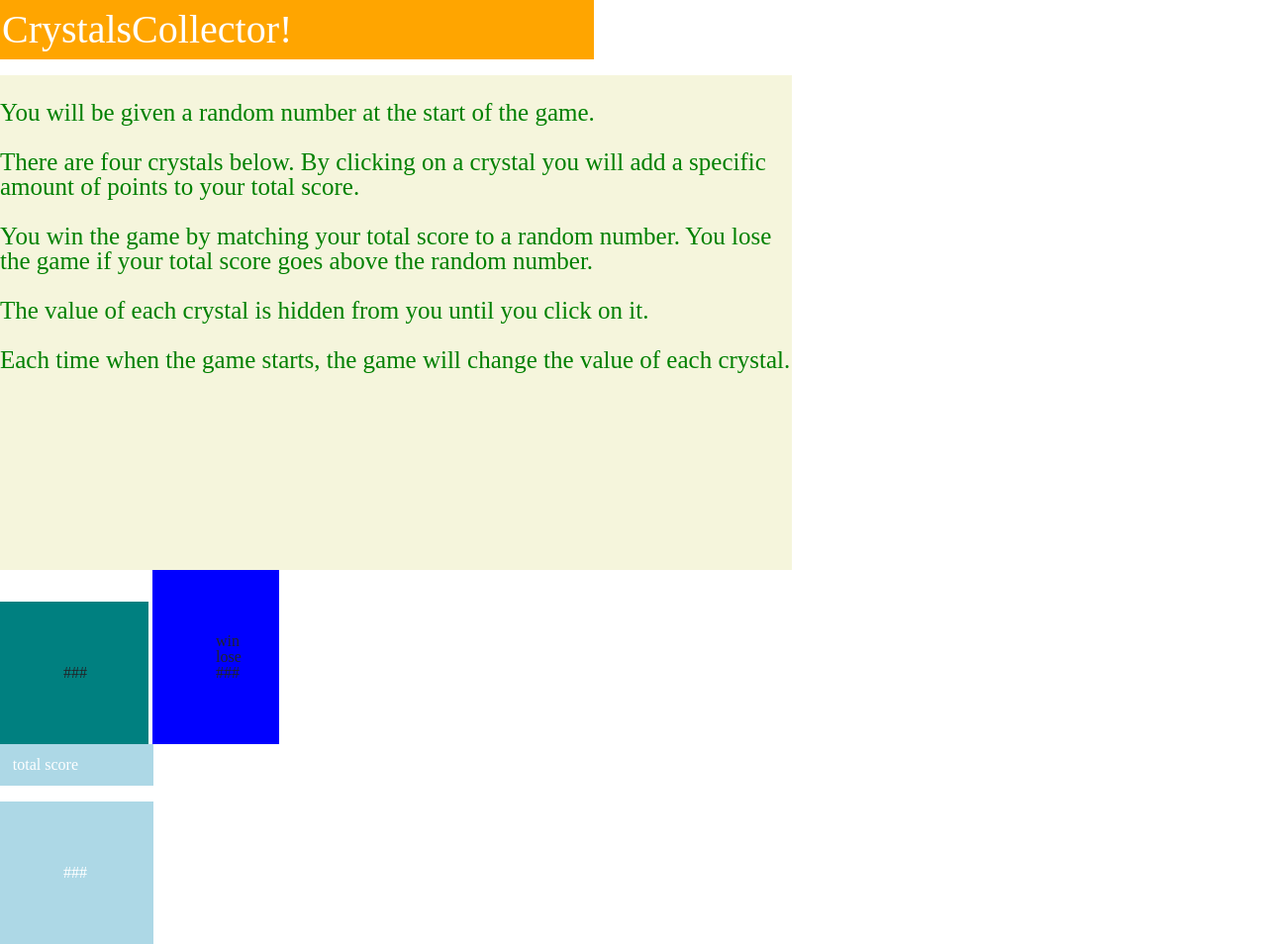
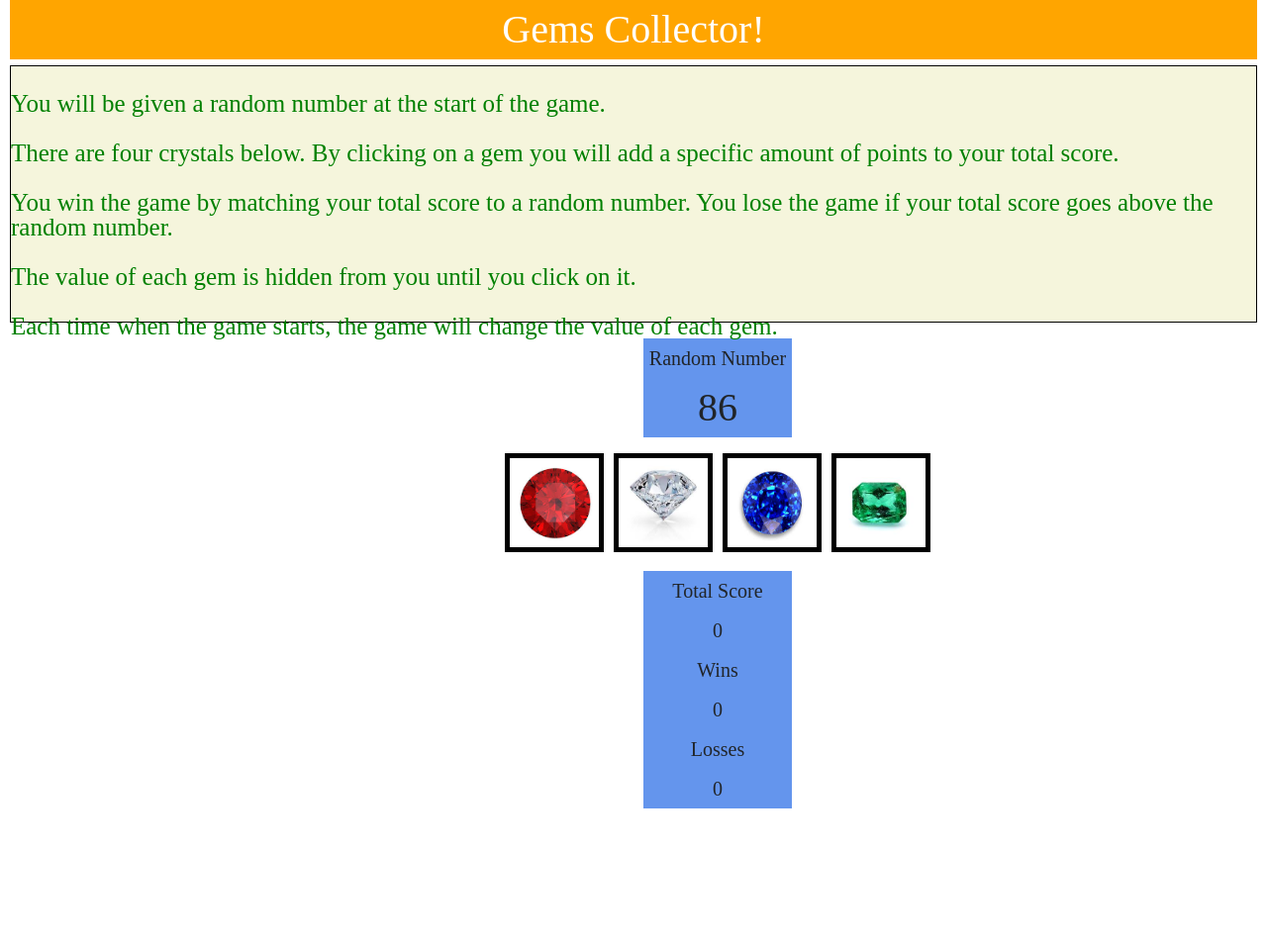
Before and after one commit to DouglasCMueller/unit-4-game.github.io, a plain HTML site: page index.html in a window 1280 px wide. Shown: the whole page at 99% size. After the commit the page ends 817 px from the top, so only its background shows below. Drawn offline with nearby package versions, Linux system fonts and the light colour scheme.

Commit message:
working game, reset not working

```diff
--- a/assets/css/style.css
+++ b/assets/css/style.css
@@ -1,44 +1,109 @@
 
-
+#gameHeader{
+  width: auto;
+  height: 50px;
+  margin-left: 10px;
+  margin-right: 10px;
+}
   h1{
     background: orange;
     padding: 10px 2px;
     color: white;
-    width: 600px;
+text-align: center;
     font-size: 40px;
+
 
   }
 
 #instructions{
-  width: 800px;
-  height: 500px;
+  width: auto;
+  height: 260px;
   color: green;
   background:beige;
   font-size: 25px;
+  border: 1px solid black;
+  margin-left: 10px;
+  margin-right: 10px;
 }
-#randomNumber{
-display: inline-block;
+#randomNumberText{
+  margin-left: 650px;
   width: 150px;
+  padding: 10px 5px;
+  font-size: 20px;
+  background: cornflowerblue;
+  text-align: center;
+}
+#randomNumberDisplayed1{
+  margin-left: 650px;
+  width: 150px;
+  padding: 10px 5px;
+  font-size: 40px;
+  text-align: center;
+  background: cornflowerblue;
 
-  background: teal;
-  padding: 5%;
 }
-#winLose{
-  display: inline-block;
-  font: black;
+.gemImageClass{
   width: 100px;
-  background: blue;
-  padding: 5%;
+  height: 100px;
+  border: 5px solid black;
+  margin-left: 10px;
+
+  }
+  #gems{
+    margin-left: 500px;
+  }
+
+  #totalScore {
+    margin-left: 650px;
+    width: 150px;
+    padding: 10px 5px;
+    font-size: 20px;
+    background: cornflowerblue;
+    text-align: center;
+  }
+  #scoreTotal  {
+    margin-left: 650px;
+    width: 150px;
+    padding: 10px 5px;
+    font-size: 20px;
+    background: cornflowerblue;
+    text-align: center;
+  }
+
+
+#winsText{
+  margin-left: 650px;
+  width: 150px;
+  padding: 10px 5px;
+  font-size: 20px;
+  background: cornflowerblue;
+  text-align: center;
+
 }
-#totalScore {
-  color: white;
-  background: lightblue;
-  width: 155px;
-  padding: 1%;
+#wins{
+  margin-left: 650px;
+  width: 150px;
+  padding: 10px 5px;
+  font-size: 20px;
+  background: cornflowerblue;
+  text-align: center;
+
 }
-#scoreTotal  {
-  color: white;
-  background: lightblue;
-  width: 155px;
-  padding: 5%;
+#lossesText{
+  margin-left: 650px;
+  width: 150px;
+  padding: 10px 5px;
+  font-size: 20px;
+  background: cornflowerblue;
+  text-align: center;
+
 }
+#losses{
+  margin-left: 650px;
+  width: 150px;
+  padding: 10px 5px;
+  font-size: 20px;
+  background: cornflowerblue;
+  text-align: center;
+
+}
--- a/assets/javascript/game.js
+++ b/assets/javascript/game.js
@@ -1,9 +1,90 @@
 $(document).ready(function() {
 
     //Variables defined
+var randomNumber = 0;
+var randomValueOfCrystal = 0;
+var randomValueOfCrystalArray = [];
 
-//generate random number between 12-150
+var wins = 0;
+var losses = 0;
 
-//generate random number between
+var gemsArray =[
+    {name: "ruby", image: "assets/images/ruby.jpg" },
+    {name: "diamond", image:"assets/images/diamond.jpg"},
+    {name: "sapphire", image:"assets/images/sapphire.jpg"},
+    {name: "emerald", image:"assets/images/emerald.jpg"},
+];
+var scoreTotal = 0;
+
+function reset(){
+    var randomNumber = 0;
+var randomValueOfCrystal = 0;
+var randomValueOfCrystalArray = [];
+var gemsArray =[
+    {name: "ruby", image: "assets/images/ruby.jpg" },
+    {name: "diamond", image:"assets/images/diamond.jpg"},
+    {name: "sapphire", image:"assets/images/sapphire.jpg"},
+    {name: "emerald", image:"assets/images/emerald.jpg"},
+];
+var scoreTotal = 0;
+console.log(scoreTotal);
+}
+function startGame(){
+    $("#wins").text(wins);
+    $("#losses").text(losses);
+
+$("#scoreTotal").text(scoreTotal);
+console.log(gemsArray[0].image);
+//generate random number between 19-120
+var randomNumber = (Math.floor(Math.random() * (120 - 19 + 1)) + 19);
+console.log (randomNumber);
+$("#randomNumberDisplayed1").text(randomNumber);
+//make an array of the 4 random #s
+for (var i = 0; i < 4; i++){
+
+var randomValueOfCrystal = (Math.floor(Math.random() * (12 - 1 + 1)) + 1);
+console.log(randomValueOfCrystal);
+
+    randomValueOfCrystalArray.push(randomValueOfCrystal);
+    console.log (randomValueOfCrystalArray);
+}
+for (var j = 0; j < randomValueOfCrystalArray.length; j++){
+    var gemImage = $("<img>");
+    gemImage.addClass("gemImageClass");
+    gemImage.attr("src",gemsArray[j].image);
+    gemImage.attr("dataGemValue",randomValueOfCrystalArray[j]);
+    $("#gems").append(gemImage);
+    console.log(gemImage);
+    console.log(j);
+}
+
+$(".gemImageClass").on("click", function(){
+var gemValue = ($(this).attr("dataGemValue"));
+gemValue = parseInt(gemValue);
+console.log(gemValue);
+scoreTotal += gemValue;
+$("#scoreTotal").text(scoreTotal);
+if (scoreTotal === randomNumber) {
+    $("#scoreTotal").text(scoreTotal);
+    wins++;
+    console.log(wins);
+    $("#wins").text(wins);
+     alert("You win!");
+
+  }
+
+  else if (scoreTotal >= randomNumber) {
+    $("#scoreTotal").text(scoreTotal);
+    losses++;
+    $("#losses").text(losses);
+    console.log(losses);
+    // reset();
+     alert("You lose!!");
+
+  }
+
 
 });
+}
+startGame();
+});
--- a/index.html
+++ b/index.html
@@ -12,34 +12,50 @@
      <link rel="stylesheet" type="text/css" href="assets/css/style.css" />
 
      <script type="text/javascript" src="assets/javascript/game.js"></script>
-     <title>Crystals Collector</title>
+     <title>Gems Collector</title>
 </head>
 
 <body>
-    <h1>CrystalsCollector!</h1>
+    <div id="gameHeader">
+    <h1>Gems Collector!</h1>
+    </div>
     <br>
-    <div id=instructions>
+    <div id="instructions">
         <br>
         <p>You will be given a random number at the start of the game.</p>
         <br>
-        <p>There are four crystals below.  By clicking on a crystal you will add a specific amount of points to your total score.</p>
+        <p>There are four crystals below.  By clicking on a gem you will add a specific amount of points to your total score.</p>
         <br>
         <p>You win the game by matching your total score to a random number.  You lose the game if your total score goes above the random number.</p>
         <br>
-        <p>The value of each crystal is hidden from you until you click on it.</p>
+        <p>The value of each gem is hidden from you until you click on it.</p>
         <br>
-        <p>Each time when the game starts, the game will change the value of each crystal.</p>
+        <p>Each time when the game starts, the game will change the value of each gem.</p>
         </p>
-        <br>
-        <br>
+
     </div>
-    <div id=randomNumber>###</div>
+    <br>
 
-    <div id=winLose>win lose ###</div>
+    <div id="randomNumberText">Random Number</div>
+    <div id="randomNumberDisplayed1"></div>
+    <br>
+    <div id="gems"></div>
+    <br>
+    <div id="totalScore">Total Score</div>
 
-    <div id=crystalPositions></div>
-    <div id=totalScore>total score</div>
-    <br>
-    <div id=scoreTotal>###</div>
+    <div id="scoreTotal"></div>
+
+    <div id="winsText">Wins</div>
+
+    <div id="wins"></div>
+
+    <div id=lossesText>Losses</div>
+
+    <div id="losses"></div>
+
+
+
+
+
 </body>
 </html>
```
Also changed, not shown: assets/images/diamond.jpg (added), assets/images/emerald.jpg (added), assets/images/ruby.jpg (added), assets/images/sapphire.jpg (added).
